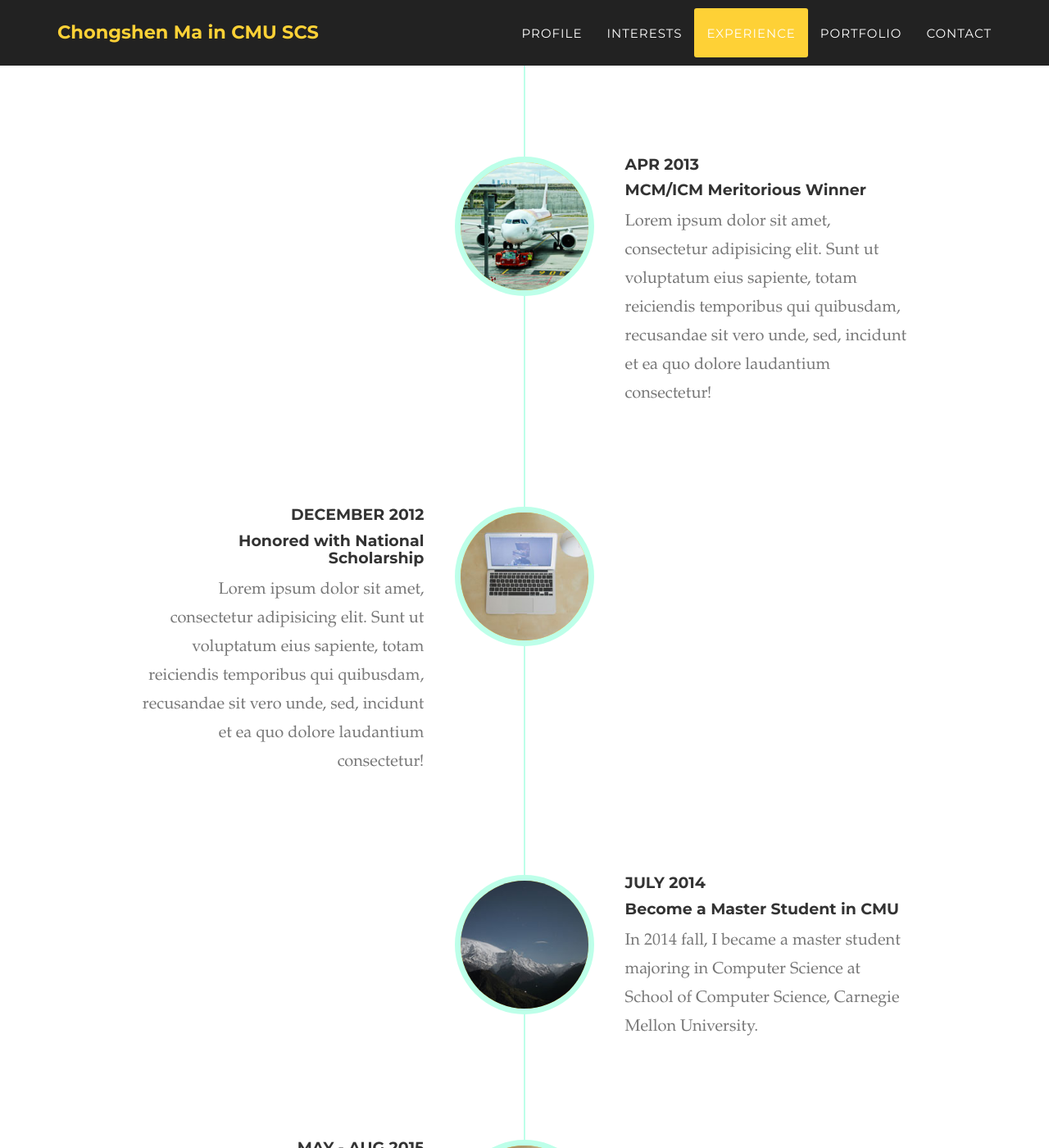
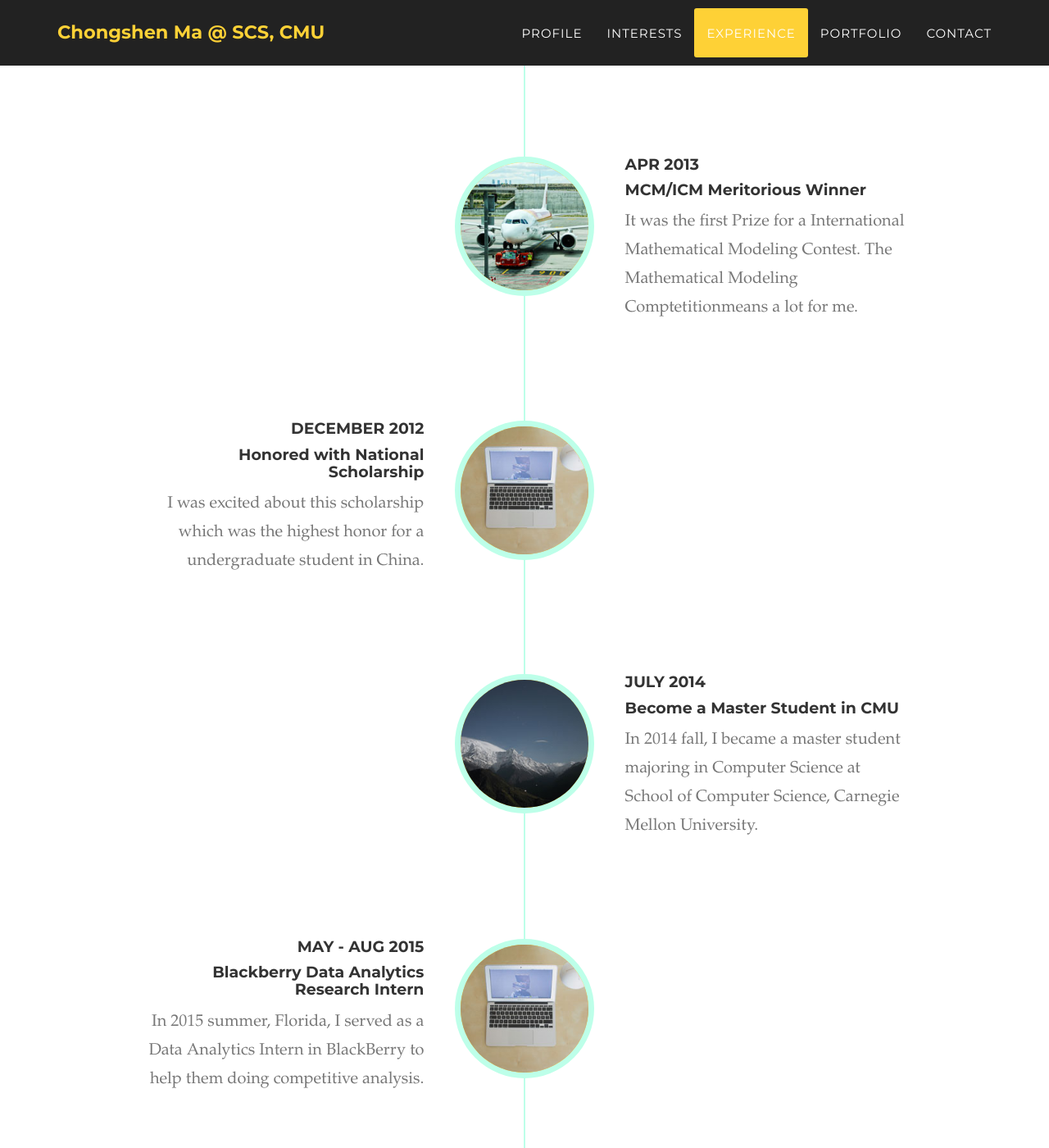
Before and after one commit to machongshen/machongshen_homepage, a Jekyll site: the page built from index.html, in a window 1280 px wide and 1400 px high, scrolled down 3375 px. Shown: the whole window at 82% size. Built offline with Jekyll 4.4.1, drawn with Linux system fonts in a browser that asks for light colours; some web fonts are replaced; some of the changed text lies outside the part shown.

```diff
--- a/_config.yml
+++ b/_config.yml
@@ -2,7 +2,7 @@ url: https://machongshen.github.io
 baseurl: /machongshen_homepage/
 
 # Site settings
-title: Chongshen Ma in CMU SCS
+title: Chongshen Ma @ SCS, CMU
 email: chongshm@andrew.cmu.edu
 description: "Write an awesome description for your new site here. You can edit this line in _config.yml. It will appear in your document head meta (for Google search results) and in your feed.xml site description."
 
--- a/_includes/about.html
+++ b/_includes/about.html
@@ -48,7 +48,7 @@
                                     <h4 class="subheading">MCM/ICM Meritorious Winner</h4>
                                 </div>
                                 <div class="timeline-body">
-                                    <p class="text-muted">Lorem ipsum dolor sit amet, consectetur adipisicing elit. Sunt ut voluptatum eius sapiente, totam reiciendis temporibus qui quibusdam, recusandae sit vero unde, sed, incidunt et ea quo dolore laudantium consectetur!</p>
+                                    <p class="text-muted">It was the first Prize for a International Mathematical Modeling Contest. The Mathematical Modeling Comptetitionmeans a lot for me. </p>
                                 </div>
                             </div>
                         </li>
@@ -62,7 +62,7 @@
                                     <h4 class="subheading">Honored with National Scholarship</h4>
                                 </div>
                                 <div class="timeline-body">
-                                    <p class="text-muted">Lorem ipsum dolor sit amet, consectetur adipisicing elit. Sunt ut voluptatum eius sapiente, totam reiciendis temporibus qui quibusdam, recusandae sit vero unde, sed, incidunt et ea quo dolore laudantium consectetur!</p>
+                                    <p class="text-muted">I was excited about this scholarship which was the highest honor for a undergraduate student in China.</p>
                                 </div>
                             </div>
                         </li>
```
